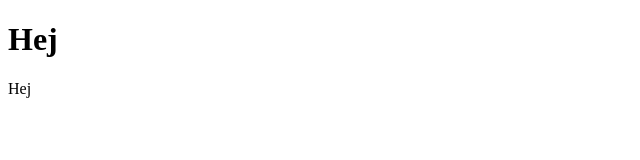
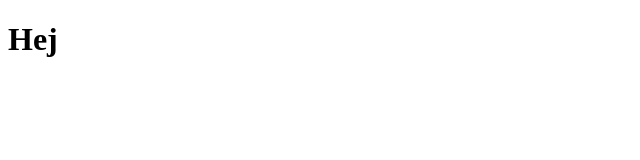
Before and after one commit to CantharellusCibarius/Test2, a plain HTML site: page index.htm in a window 1280 px wide. Shown: the full height of the page, 0-640 px from the left. Drawn offline with Linux system fonts and the light colour scheme.

Commit message:
Tog bort paragraf

```diff
--- a/index.htm
+++ b/index.htm
@@ -5,6 +5,6 @@
 </head>
 <body>
 <h1>Hej</h1>
-<p>Hej</p>
+
 </body>
 </html>
```
